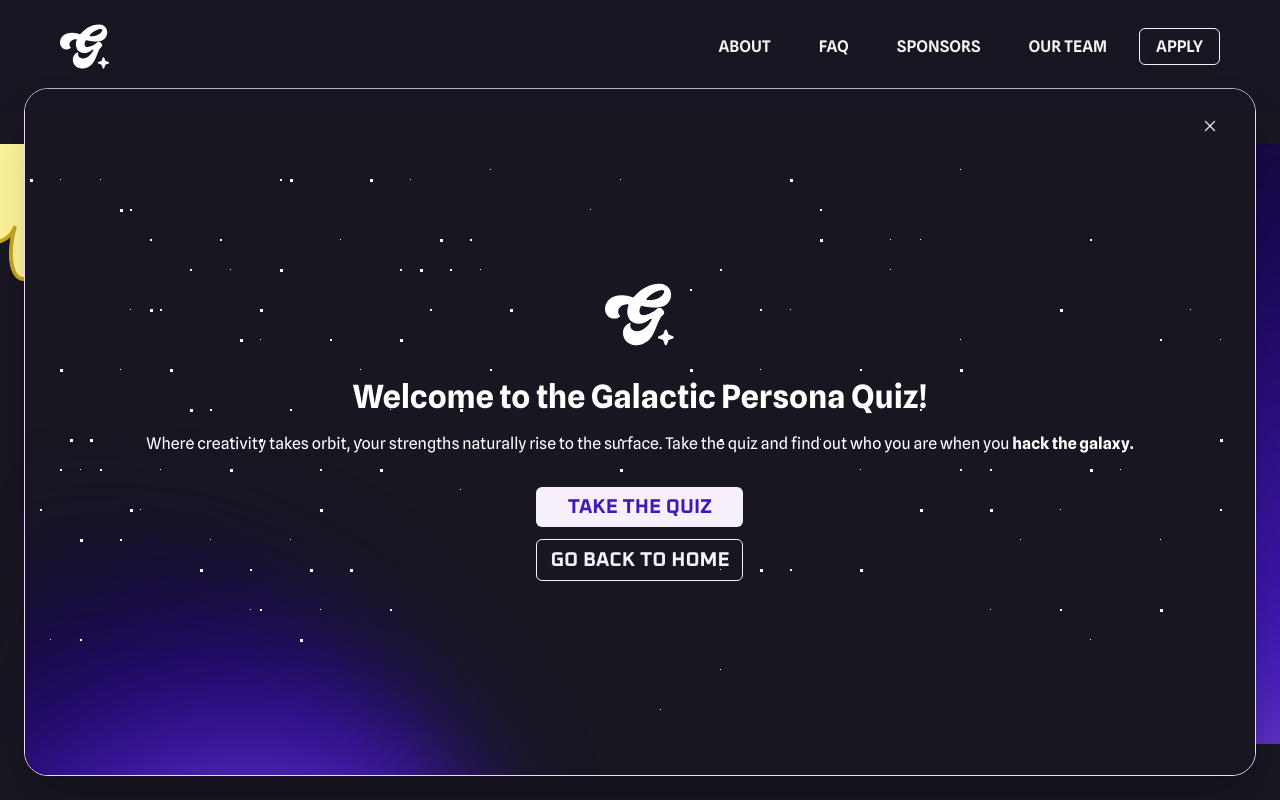
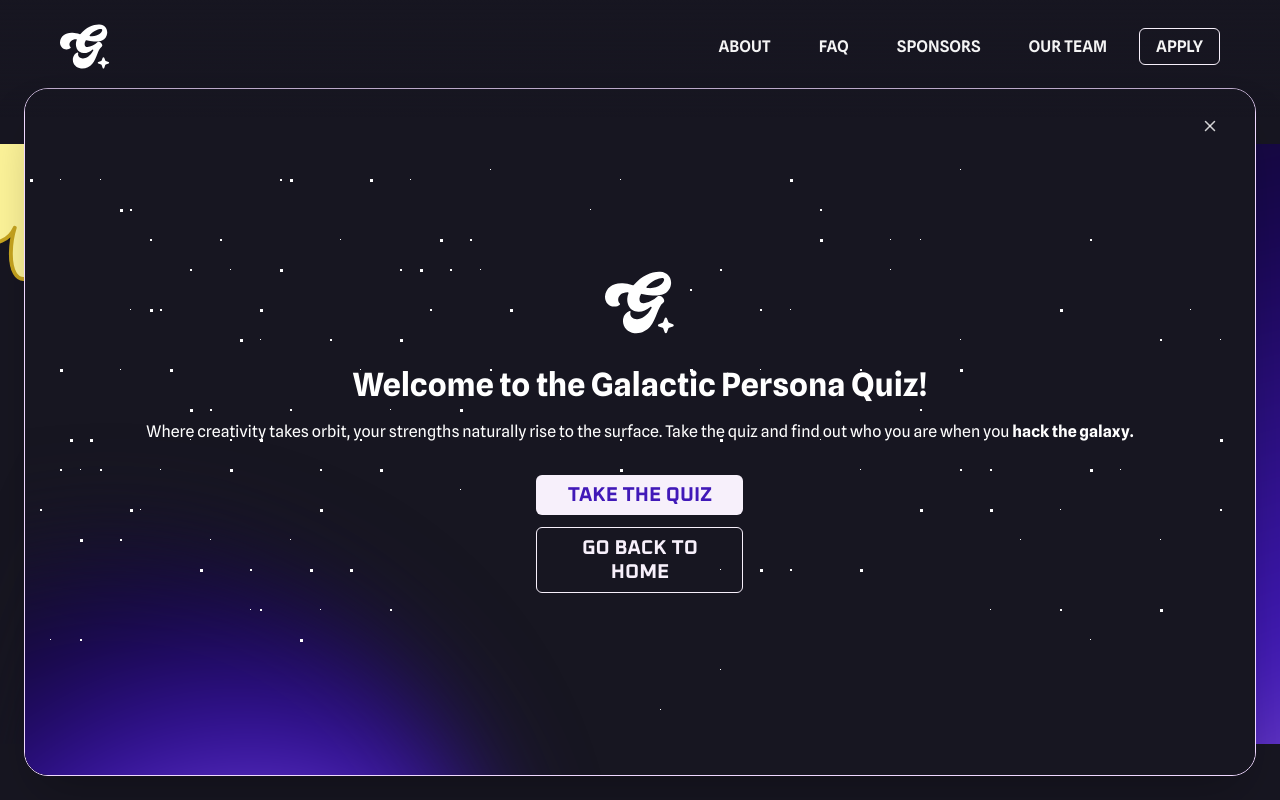
Before and after one commit to WiCS-SFU/hackthegalaxy, a Next.js app: page /quiz in a window 1280 px wide. Built offline with nearby package versions, Linux system fonts and the light colour scheme.

Commit message:
fix: change px-lg to px-xl for outline button variant

```diff
--- a/src/components/ui/buttons/Button.tsx
+++ b/src/components/ui/buttons/Button.tsx
@@ -49,11 +49,11 @@ const buttonStyles = cva(base, {
     variant: {
       ghost: "text-pink-100",
       default:
-        "bg-pink-100 text-purple-600 hover:border-none hover:bg-purple-600 hover:text-pink-100",
-      outline: "text-pink-100 border-1 border-pink-100",
+        "bg-pink-100 text-purple-600 hover:cursor-pointer hover:border-none hover:bg-purple-600 hover:text-pink-100",
+      outline: "text-pink-100 border-1 border-pink-100 hover:cursor-pointer",
     },
     size: {
-      large: "px-lg py-lg gap-lg text-accent-lg",
+      large: "px-xl py-lg gap-lg text-accent-lg",
       default: "px-xl py-lg gap-lg text-accent-md",
       small: "px-xl py-lg gap-md text-accent-xs",
     },
```
